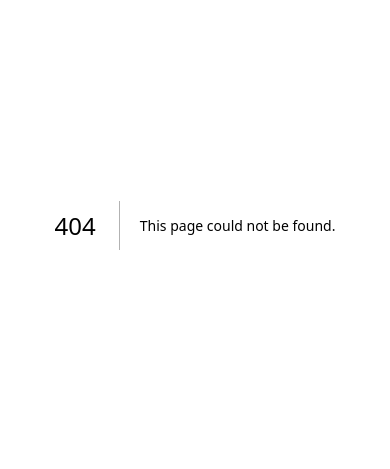
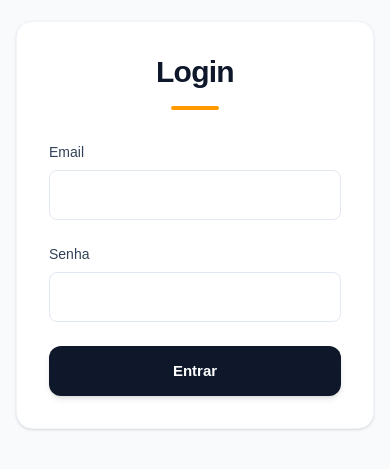
Before and after one commit to Fmarzochi/Conecta360, a Next.js app in the folder frontend/: page /login in a window 390 px wide. Before the commit this address had no page. Shown: the part 197-666 px from the top of the page. Built offline with nearby package versions, Linux system fonts and the light colour scheme.

Commit message:
Ajustei o layout do header no desktop e mobile, adicionei o item de login no menu e criei as novas páginas de login e backend em construção

```diff
--- /dev/null
+++ b/frontend/src/app/backend-construcao/page.tsx
@@ -0,0 +1,43 @@
+import React from 'react';
+import Link from 'next/link';
+
+export default function BackendConstrucao() {
+  return (
+    <main className="min-h-screen w-full bg-slate-900 flex flex-col items-center justify-center px-4 text-center">
+      <div className="bg-slate-800/50 p-12 rounded-3xl border border-slate-700 max-w-lg w-full shadow-2xl">
+        <div className="flex justify-center mb-8">
+          <svg
+            className="w-24 h-24 text-amber-500 animate-pulse"
+            fill="none"
+            viewBox="0 0 24 24"
+            stroke="currentColor"
+            strokeWidth={1.5}
+          >
+            <path
+              strokeLinecap="round"
+              strokeLinejoin="round"
+              d="M10.325 4.317c.426-1.756 2.924-1.756 3.35 0a1.724 1.724 0 002.573 1.066c1.543-.94 3.31.826 2.37 2.37a1.724 1.724 0 001.065 2.572c1.756.426 1.756 2.924 0 3.35a1.724 1.724 0 00-1.066 2.573c.94 1.543-.826 3.31-2.37 2.37a1.724 1.724 0 00-2.572 1.065c-.426 1.756-2.924 1.756-3.35 0a1.724 1.724 0 00-2.573-1.066c-1.543.94-3.31-.826-2.37-2.37a1.724 1.724 0 00-1.065-2.572c-1.756-.426-1.756-2.924 0-3.35a1.724 1.724 0 001.066-2.573c-.94-1.543.826-3.31 2.37-2.37.996.608 2.296.07 2.572-1.065z"
+            />
+            <path
+              strokeLinecap="round"
+              strokeLinejoin="round"
+              d="M15 12a3 3 0 11-6 0 3 3 0 016 0z"
+            />
+          </svg>
+        </div>
+
+        <h1 className="text-3xl md:text-4xl font-extrabold text-white tracking-tight mb-4">
+          Backend em <br className="hidden md:block" />
+          <span className="text-amber-500">construção</span>
+        </h1>
+
+        <Link
+          href="/"
+          className="inline-flex items-center justify-center px-6 py-3 mt-8 text-slate-900 text-[15px] font-bold rounded-xl bg-amber-500 hover:bg-amber-400 transition-all duration-300 hover:-translate-y-0.5 active:scale-95 shadow-md focus:outline-none focus-visible:ring-2 focus-visible:ring-amber-500/50"
+        >
+          Voltar para a página inicial
+        </Link>
+      </div>
+    </main>
+  );
+}
--- /dev/null
+++ b/frontend/src/app/login/page.tsx
@@ -0,0 +1,65 @@
+"use client";
+
+import React, { useState } from 'react';
+import { useRouter } from 'next/navigation';
+
+export default function Login() {
+  const router = useRouter();
+  const [email, setEmail] = useState('');
+  const [password, setPassword] = useState('');
+
+  const handleLogin = (e: React.FormEvent) => {
+    e.preventDefault();
+    if (email.trim() !== '' && password.trim() !== '') {
+      router.push('/backend-construcao');
+    }
+  };
+
+  return (
+    <main className="min-h-screen w-full bg-slate-50 flex items-center justify-center px-4">
+      <div className="w-full max-w-md bg-white p-8 rounded-2xl shadow-sm border border-slate-100">
+        <div className="text-center mb-8">
+          <h1 className="text-3xl font-extrabold text-slate-900 tracking-tight">Login</h1>
+          <div className="w-12 h-1 bg-amber-500 mx-auto mt-4 rounded-full"></div>
+        </div>
+
+        <form onSubmit={handleLogin} className="space-y-6">
+          <div>
+            <label htmlFor="email" className="block text-sm font-medium text-slate-700 mb-2">
+              Email
+            </label>
+            <input
+              type="email"
+              id="email"
+              required
+              value={email}
+              onChange={(e) => setEmail(e.target.value)}
+              className="w-full px-4 py-3 rounded-lg border border-slate-200 focus:ring-2 focus:ring-amber-500/50 focus:border-amber-500 transition-all outline-none"
+            />
+          </div>
+
+          <div>
+            <label htmlFor="password" className="block text-sm font-medium text-slate-700 mb-2">
+              Senha
+            </label>
+            <input
+              type="password"
+              id="password"
+              required
+              value={password}
+              onChange={(e) => setPassword(e.target.value)}
+              className="w-full px-4 py-3 rounded-lg border border-slate-200 focus:ring-2 focus:ring-amber-500/50 focus:border-amber-500 transition-all outline-none"
+            />
+          </div>
+
+          <button
+            type="submit"
+            className="w-full inline-flex items-center justify-center px-6 py-3.5 text-white text-[15px] font-semibold rounded-xl bg-slate-900 hover:bg-slate-800 transition-all duration-300 hover:-translate-y-0.5 active:scale-95 shadow-md focus:outline-none focus-visible:ring-2 focus-visible:ring-slate-900/50"
+          >
+            Entrar
+          </button>
+        </form>
+      </div>
+    </main>
+  );
+}
--- a/frontend/src/components/layout/Header.tsx
+++ b/frontend/src/components/layout/Header.tsx
@@ -1,30 +1,46 @@
 import React from 'react';
+import Link from 'next/link';
 
 export default function Header() {
   return (
     <header className="fixed top-0 w-full z-50 bg-white/80 backdrop-blur-lg border-b border-slate-200/60 shadow-sm transition-all duration-300 ease-out">
-      <div className="max-w-7xl mx-auto px-4 sm:px-6 lg:px-8 2xl:px-12">
+      <div className="max-w-[90rem] mx-auto px-4 sm:px-6 lg:px-8 2xl:px-12">
         <div className="flex justify-between items-center h-20">
-          <div className="flex-shrink-0 flex items-center mx-auto md:mx-0 cursor-default select-none transition-all duration-300 ease-in-out">
+
+          {/* Logo Desktop */}
+          <div className="hidden md:flex flex-shrink-0 items-center cursor-default select-none transition-all duration-300 ease-in-out -ml-3 lg:-ml-6">
             <span className="text-3xl md:text-2xl font-extrabold text-slate-900 tracking-tighter transition-all duration-300 ease-in-out">
               Conecta <span className="text-amber-500">360º</span>
             </span>
           </div>
+
+          {/* Logo Mobile */}
+          <div className="flex md:hidden w-full justify-center items-center mx-auto">
+            <Link href="/login" className="flex-shrink-0 cursor-pointer select-none transition-all duration-300 ease-in-out">
+              <span className="text-3xl font-extrabold text-slate-900 tracking-tighter transition-all duration-300 ease-in-out">
+                Conecta <span className="text-amber-500">360º</span>
+              </span>
+            </Link>
+          </div>
+
           <nav className="hidden md:flex items-center md:space-x-6 lg:space-x-8">
-            <a href="#inicio" className="text-sm lg:text-[15px] text-slate-600 hover:text-amber-500 font-medium transition-colors duration-200 ease-out px-2 py-1 rounded-md focus:outline-none focus-visible:ring-2 focus-visible:ring-amber-500/50">Início</a>
-            <a href="#sobre" className="text-sm lg:text-[15px] text-slate-600 hover:text-amber-500 font-medium transition-colors duration-200 ease-out px-2 py-1 rounded-md focus:outline-none focus-visible:ring-2 focus-visible:ring-amber-500/50">Sobre</a>
-            <a href="#servicos" className="text-sm lg:text-[15px] text-slate-600 hover:text-amber-500 font-medium transition-colors duration-200 ease-out px-2 py-1 rounded-md focus:outline-none focus-visible:ring-2 focus-visible:ring-amber-500/50">Serviços</a>
-            <a href="#missao" className="text-sm lg:text-[15px] text-slate-600 hover:text-amber-500 font-medium transition-colors duration-200 ease-out px-2 py-1 rounded-md focus:outline-none focus-visible:ring-2 focus-visible:ring-amber-500/50">Missão e Visão</a>
-            <a href="#valores" className="text-sm lg:text-[15px] text-slate-600 hover:text-amber-500 font-medium transition-colors duration-200 ease-out px-2 py-1 rounded-md focus:outline-none focus-visible:ring-2 focus-visible:ring-amber-500/50">Valores</a>
+            <a href="/#inicio" className="text-[15px] lg:text-base text-slate-600 hover:text-amber-500 font-medium transition-colors duration-200 ease-out px-2 py-1 rounded-md focus:outline-none focus-visible:ring-2 focus-visible:ring-amber-500/50">Início</a>
+            <a href="/#sobre" className="text-[15px] lg:text-base text-slate-600 hover:text-amber-500 font-medium transition-colors duration-200 ease-out px-2 py-1 rounded-md focus:outline-none focus-visible:ring-2 focus-visible:ring-amber-500/50">Sobre</a>
+            <a href="/#servicos" className="text-[15px] lg:text-base text-slate-600 hover:text-amber-500 font-medium transition-colors duration-200 ease-out px-2 py-1 rounded-md focus:outline-none focus-visible:ring-2 focus-visible:ring-amber-500/50">Serviços</a>
+            <a href="/#missao" className="text-[15px] lg:text-base text-slate-600 hover:text-amber-500 font-medium transition-colors duration-200 ease-out px-2 py-1 rounded-md focus:outline-none focus-visible:ring-2 focus-visible:ring-amber-500/50">Missão e Visão</a>
+            <a href="/#valores" className="text-[15px] lg:text-base text-slate-600 hover:text-amber-500 font-medium transition-colors duration-200 ease-out px-2 py-1 rounded-md focus:outline-none focus-visible:ring-2 focus-visible:ring-amber-500/50">Valores</a>
+            <a href="/login" className="text-[15px] lg:text-base text-slate-600 hover:text-amber-500 font-medium transition-colors duration-200 ease-out px-2 py-1 rounded-md focus:outline-none focus-visible:ring-2 focus-visible:ring-amber-500/50">Login</a>
           </nav>
-          <div className="hidden md:flex items-center">
+
+          <div className="hidden md:flex items-center -mr-3 lg:-mr-6">
             <a
-              href="#contato"
+              href="/#contato"
               className="inline-flex items-center justify-center px-6 py-2.5 text-white text-sm font-semibold rounded-xl bg-slate-900/90 backdrop-blur-md border border-slate-700/50 shadow-lg hover:bg-slate-800/90 transition-all duration-300 hover:-translate-y-0.5 active:scale-95 focus:outline-none focus-visible:ring-2 focus-visible:ring-slate-900/50 focus-visible:ring-offset-2"
             >
               Falar Conosco
             </a>
           </div>
+
         </div>
       </div>
     </header>
```
